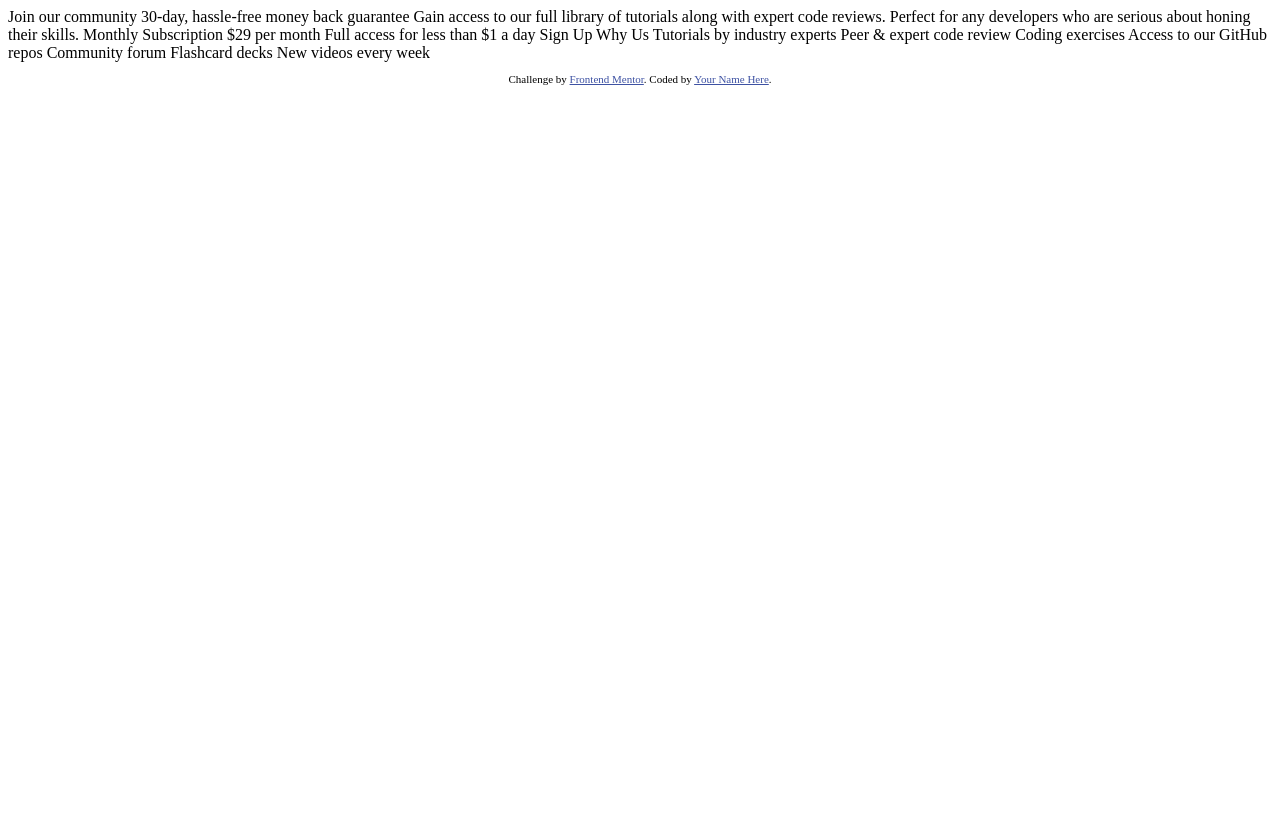
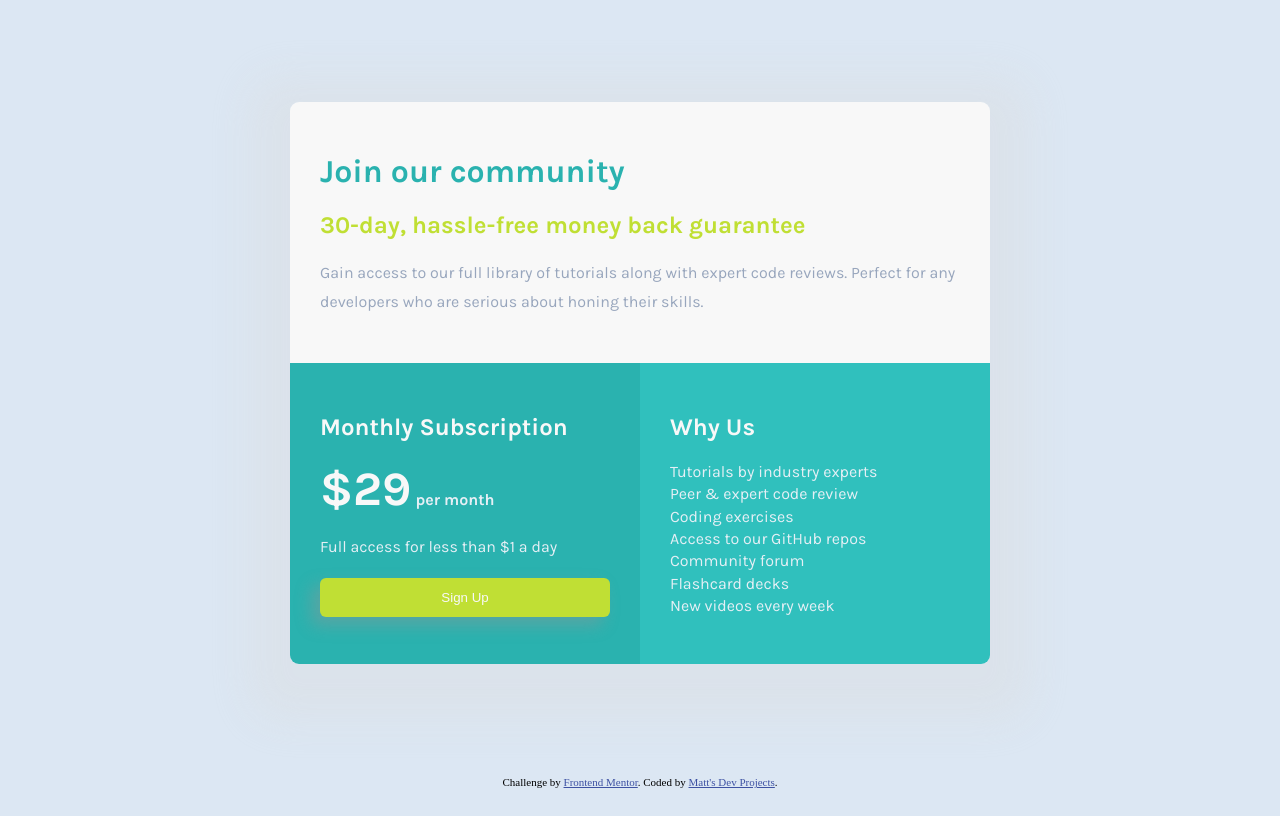
Before and after one commit to Matt-LaRochelle/single-price-grid, a plain HTML site: page index.html in a window 1280 px wide. Drawn offline with Linux system fonts and the light colour scheme.

Commit message:
initial upload

```diff
--- a/index.html
+++ b/index.html
@@ -5,7 +5,7 @@
   <meta name="viewport" content="width=device-width, initial-scale=1.0"> <!-- displays site properly based on user's device -->
 
   <link rel="icon" type="image/png" sizes="32x32" href="./images/favicon-32x32.png">
-
+  <link rel="stylesheet" href="style.css">
   <title>Frontend Mentor | Single Price Grid Component</title>
 
   <!-- Feel free to remove these styles or customise in your own stylesheet 👍 -->
@@ -15,35 +15,39 @@
   </style>
 </head>
 <body>
-  Join our community
+  <main>
 
-  30-day, hassle-free money back guarantee
-
-  Gain access to our full library of tutorials along with expert code reviews.
-  Perfect for any developers who are serious about honing their skills.
-
-  Monthly Subscription
-
-  &dollar;29 per month
-
-  Full access for less than &dollar;1 a day
-
-  Sign Up
-
-  Why Us
-
-  Tutorials by industry experts
-  Peer &amp; expert code review
-  Coding exercises
-  Access to our GitHub repos
-  Community forum
-  Flashcard decks
-  New videos every week
-
-  <footer>
-    <p class="attribution">
+    <div class="top">
+      <h1>Join our community</h1>
+      <h2>30-day, hassle-free money back guarantee</h2>
+      <p>Gain access to our full library of tutorials along with expert code reviews.
+        Perfect for any developers who are serious about honing their skills.</p>
+      </div>
+      <div class="bottom">
+        <div class="bottom-left">
+          <h2>Monthly Subscription</h2>
+          <h3><span>&dollar;29</span> per month</h3>
+          <p>Full access for less than &dollar;1 a day</p>
+          <button>Sign Up</button>
+        </div>
+        <div class="bottom-right">
+          <h2>Why Us</h2>
+          <ul>
+            <li>Tutorials by industry experts</li>
+            <li>Peer &amp; expert code review</li>
+            <li>Coding exercises</li>
+            <li>Access to our GitHub repos</li>
+            <li>Community forum</li>
+            <li>Flashcard decks</li>
+            <li>New videos every week</li>
+          </ul>
+        </div>
+      </div>
+    </main>
+      <footer>
+        <p class="attribution">
       Challenge by <a href="https://www.frontendmentor.io?ref=challenge" target="_blank">Frontend Mentor</a>.
-      Coded by <a href="#">Your Name Here</a>.
+      Coded by <a href="mattsdevprojects.com">Matt's Dev Projects</a>.
     </p>
   </footer>
 </body>
--- /dev/null
+++ b/style.css
@@ -0,0 +1,104 @@
+@import url('https://fonts.googleapis.com/css2?family=Karla:wght@400;700&display=swap');
+
+body {
+    display: flex;
+    flex-direction: column;
+    place-content: center;
+    height: 100vh;
+}
+main {
+    display: block;
+    margin: auto;
+    max-width: 700px;
+    font-family: 'Karla', sans-serif;
+    border-radius: 9px;
+    overflow: hidden;
+    overflow-y: scroll;
+    box-shadow: 0px 16px 40px 40px #dadada53;
+}
+body {
+    background: rgb(220, 231, 243);
+}
+
+p {
+    line-height: 1.8rem;
+}
+li {
+    line-height: 1.4rem;
+    list-style-type: none;
+}
+ul {
+    padding: 0;
+}
+.top,
+.bottom-left,
+.bottom-right {
+    padding: 30px;
+}
+.top {
+    background-color: #f8f8f8;
+}
+.top h1 {
+    color: hsl(179, 62%, 43%);
+}
+
+.top h2 {
+    color: hsl(71, 73%, 54%);
+}
+
+.top p {
+    color: hsl(218, 22%, 67%);
+}
+
+.bottom {
+    display: grid;
+    grid-template-columns: repeat(2, 1fr);
+}
+
+.bottom p,
+.bottom li {
+    color: hsl(204, 43%, 93%);
+}
+
+.bottom h2 {
+    color: #f8f8f8;
+}
+
+.bottom-left {
+    background-color: hsl(179, 62%, 43%);
+}
+.bottom-left h3 {
+    color: hsl(204, 43%, 93%);
+    font-size: 1rem;
+}
+.bottom-left h3 span {
+    color: #f8f8f8;
+    font-size: 3rem;
+}
+
+.bottom-right {
+    background-color: hsl(179, 60%, 47%);
+}
+
+.bottom-left button {
+    display: block;
+    width: 100%;
+    color: #f8f8f8;
+    background-color: hsl(71, 73%, 54%);
+    border: none;
+    border-radius: 6px;
+    padding: 12px 50px;
+    box-shadow: -8px 8px 16px 1px #95959568;
+}
+
+@media screen and (max-width: 580px) {
+    .bottom {
+        grid-template-columns: 1fr;
+    }
+
+    .top,
+.bottom-left,
+.bottom-right {
+    padding: 18px;
+}
+}
```
Also changed, not shown: 1 other file.
